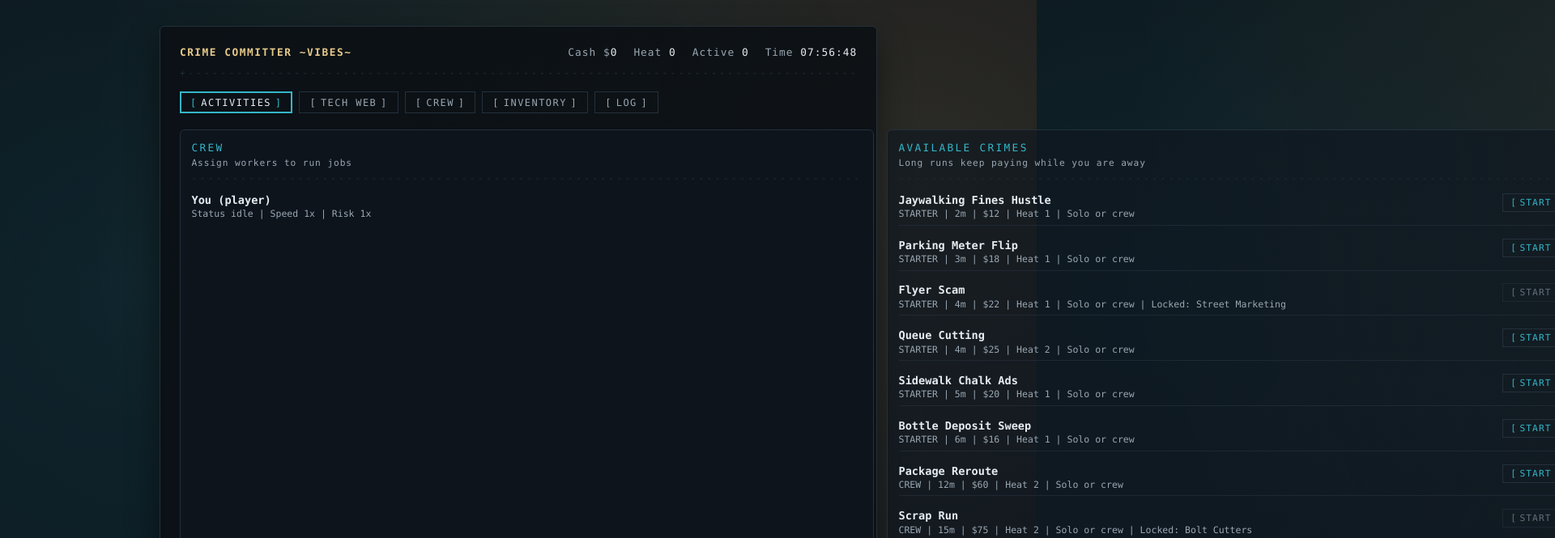
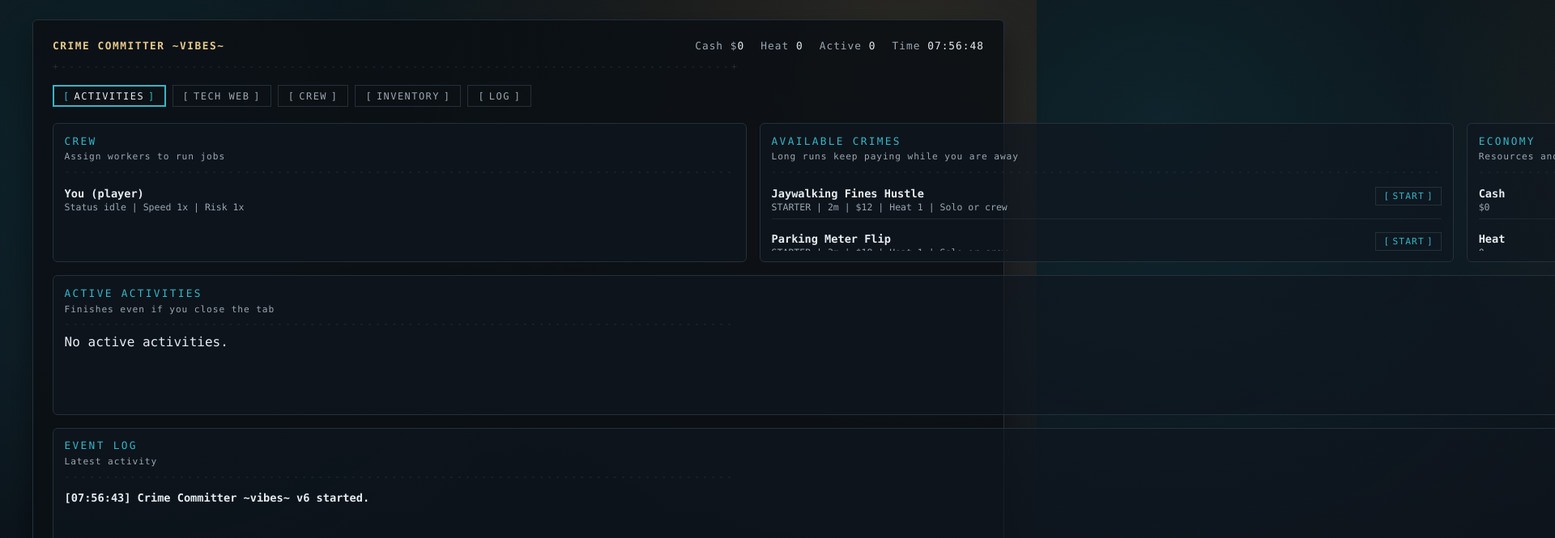
Before and after one commit to rodtronics/ccvibes, a plain HTML site: page index.html in a window 1280 px wide. Shown: the top 665 px of the page at 81% size, 1920 px wide, since content can reach past the window. Drawn offline with Linux system fonts and the light colour scheme.

Commit message:
another vibe add

```diff
--- a/style.css
+++ b/style.css
@@ -12,13 +12,17 @@
     --line: #24303b;
 }
 
+html, body {
+    height: 100%;
+}
+
 * {
     box-sizing: border-box;
 }
 
 body {
     margin: 0;
-    padding: 2rem 1.5rem 3rem;
+    padding: 1.5rem;
     color: var(--fg-main);
     font-family: "IBM Plex Mono", "JetBrains Mono", "Cascadia Mono", "Consolas", monospace;
     background-color: var(--bg-ink);
@@ -27,16 +31,27 @@ body {
         radial-gradient(circle at 88% 12%, rgba(230, 201, 138, 0.15), transparent 50%),
         linear-gradient(180deg, #0b0f14 0%, #0d141c 55%, #0b0f14 100%);
     min-height: 100vh;
+    overflow: hidden;
 }
 
 #game {
-    width: min(92ch, 100%);
+    width: 100%;
+    max-width: 1200px;
+    height: calc(100vh - 3rem);
     margin: 0 auto;
     padding: 1.5rem;
     border: 1px solid var(--line);
     border-radius: 6px;
     background: rgba(11, 15, 20, 0.88);
     box-shadow: 0 18px 40px rgba(0, 0, 0, 0.45);
+    display: flex;
+    flex-direction: column;
+    min-height: 0;
+}
+
+main.screen {
+    flex: 1;
+    min-height: 0;
 }
 
 .status-rail {
@@ -121,10 +136,13 @@ body {
 
 .tab-content {
     display: none;
+    height: 100%;
 }
 
 .tab-content.active {
-    display: block;
+    display: flex;
+    flex-direction: column;
+    min-height: 0;
 }
 
 .ops-grid,
@@ -132,10 +150,13 @@ body {
 .crew-grid {
     display: grid;
     gap: 1rem;
+    min-height: 0;
 }
 
 .ops-grid {
-    grid-template-columns: 1.1fr 2fr 1.1fr;
+    grid-template-columns: 1.1fr 1.6fr 1fr;
+    grid-auto-rows: minmax(0, 1fr);
+    flex: 1;
 }
 
 .tech-grid,
@@ -152,6 +173,7 @@ body {
     flex-direction: column;
     gap: 0.35rem;
     min-height: 160px;
+    min-height: 0;
 }
 
 .panel-wide {
@@ -183,6 +205,9 @@ body {
     display: flex;
     flex-direction: column;
     gap: 0.6rem;
+    flex: 1;
+    min-height: 0;
+    overflow: auto;
 }
 
 .list-row {
@@ -295,6 +320,8 @@ body {
     #game {
         width: 100%;
         padding: 1.25rem;
+        height: auto;
+        max-height: none;
     }
 
     .status-rail {
@@ -308,3 +335,4 @@ body {
         grid-template-columns: 1fr;
     }
 }
+:root {
```
Also changed, not shown: vibes.txt (+19 -2 lines).
